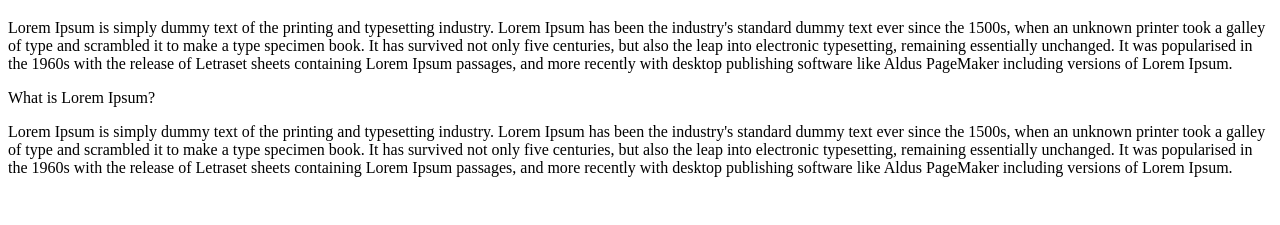
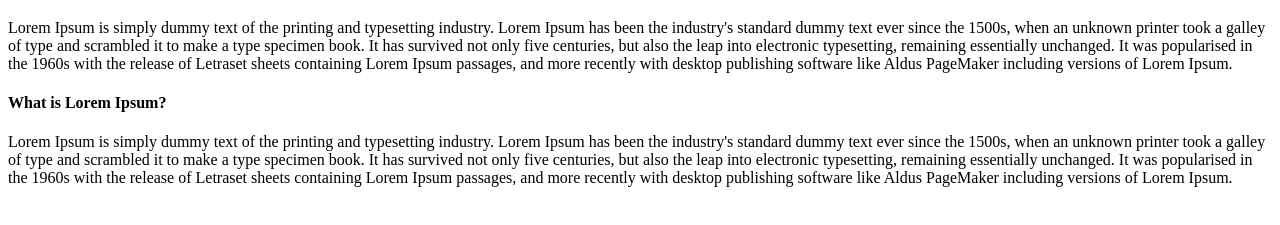
Before and after one commit to ComeBackSec/davaleba2, a plain HTML site: page index.html in a window 1280 px wide. Shown: the part 61-286 px from the top of the page. Drawn offline with Linux system fonts and the light colour scheme.

Commit message:
Update index.html

```diff
--- a/index.html
+++ b/index.html
@@ -16,7 +16,7 @@
         Lorem Ipsum passages, and more recently with desktop publishing software like
         Aldus PageMaker including versions of Lorem Ipsum.
     </p>
-    <p>What is Lorem Ipsum?</p>
+    <h4>What is Lorem Ipsum?</h4>
     <p>Lorem Ipsum is simply dummy text of the printing and typesetting industry. Lorem Ipsum
         has been the industry's standard dummy text ever since the 1500s, when an unknown
         printer took a galley of type and scrambled it to make a type specimen book. It has
```
